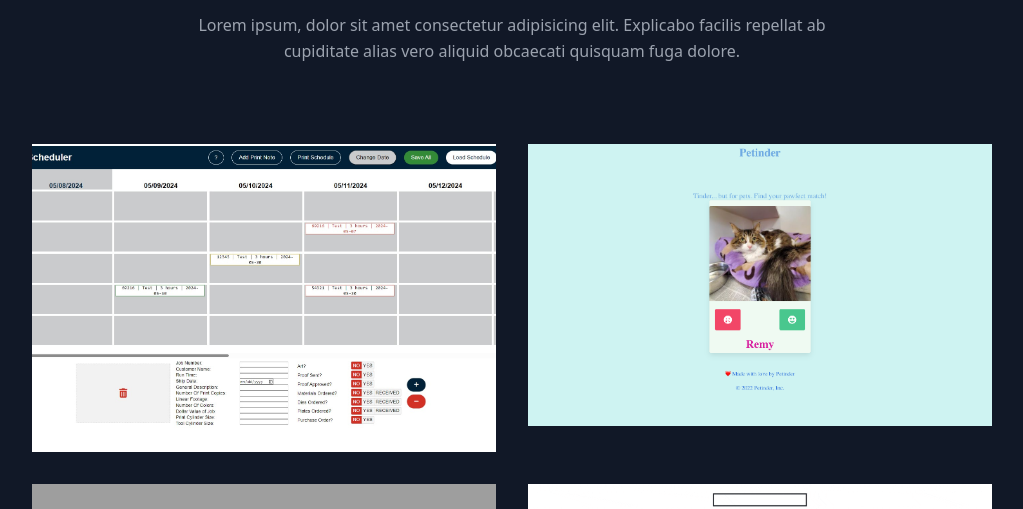
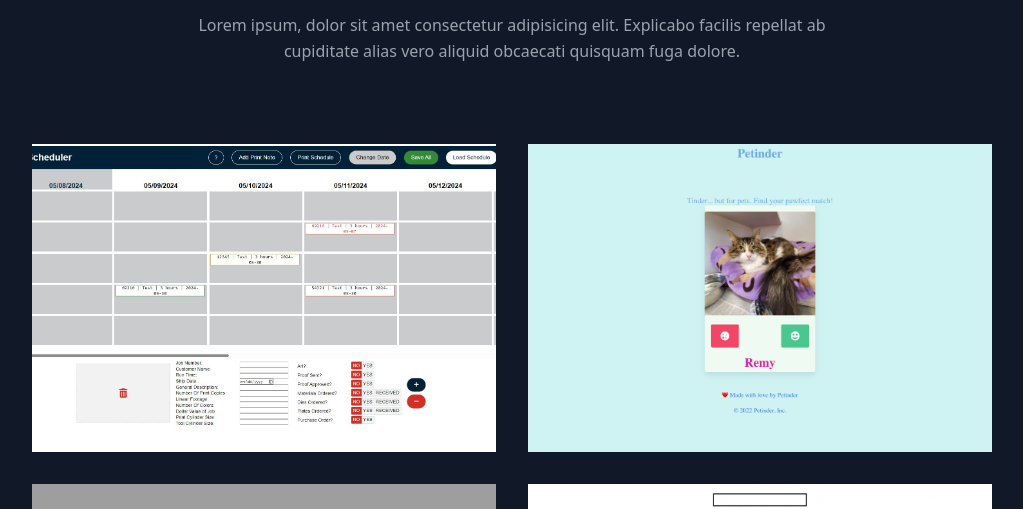
Before and after one commit to danielle-gan/Dgan-Portfolio, a React (Create React App) app: page / in a window 1280 px wide. Shown: the part 681-1190 px from the top of the page, without its empty margins (128-1151 px from the left). Built offline with nearby package versions, Linux system fonts and the light colour scheme; grey boxes are pictures that could not be loaded.

Commit message:
trying to figure out spacing of the flex box

```diff
--- a/src/components/Projects.js
+++ b/src/components/Projects.js
@@ -17,13 +17,13 @@ return(
             fuga dolore.
           </p>
         </div>
-        <div className="flex flex-wrap -m-4">
+        <div className="flex flex-wrap flex-grow -m-4">
           {projects.map((project) => (
             <a
               href={project.link}
               key={project.image}
               className="sm:w-1/2 w-100 p-4">
-              <div className="flex relative">
+              <div className="flex relative flex-grow">
                 <img
                   alt="gallery"
                   className="absolute inset-0 w-full h-full object-cover object-center"
--- a/src/data.js
+++ b/src/data.js
@@ -11,7 +11,7 @@ export const projects = [
     title: "Petinder",
     subtitle: "Javascript and API",
     description:
-      "A web app that connects to the Petfinder API and lets users swipe left or right on pets in their area. These pets are saved to another tab so users can come back and view the pets they previously looked at.",
+      "A web app that connects to the Petfinder API and after filling out a form that asks the user for some imput, it allows the users to like or dislike pets in their area. These pets are saved to another tab so users can come back and view the pets they previously looked at.",
     image: "./Petinder.png",
     link: "https://danielle-gan.github.io/petinder/index.html",
   },
```
